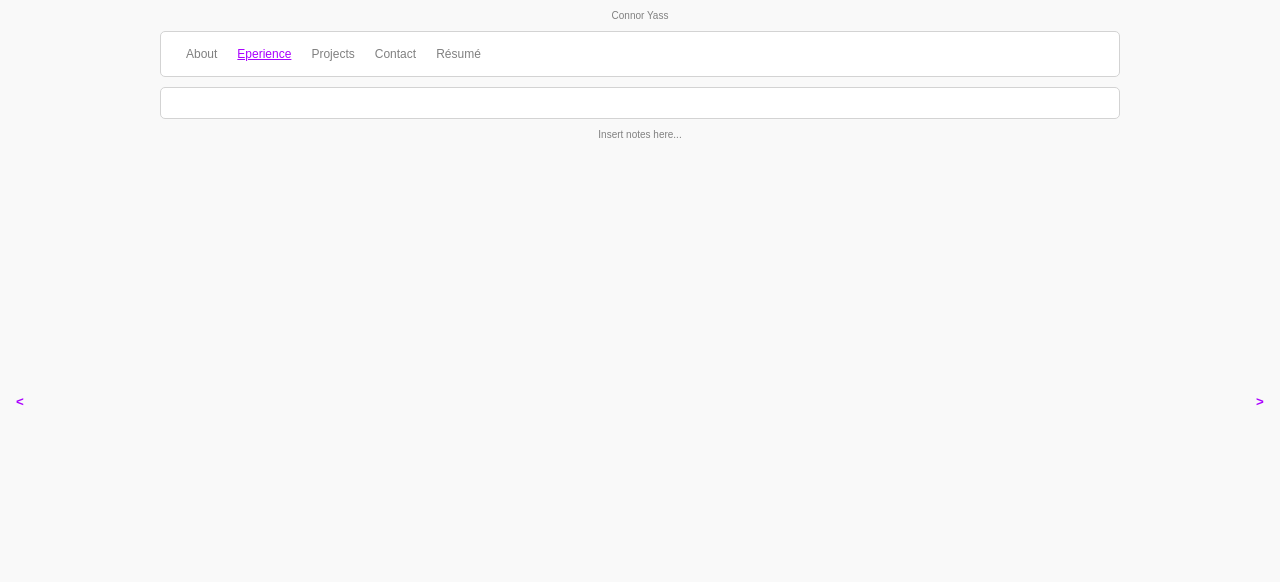
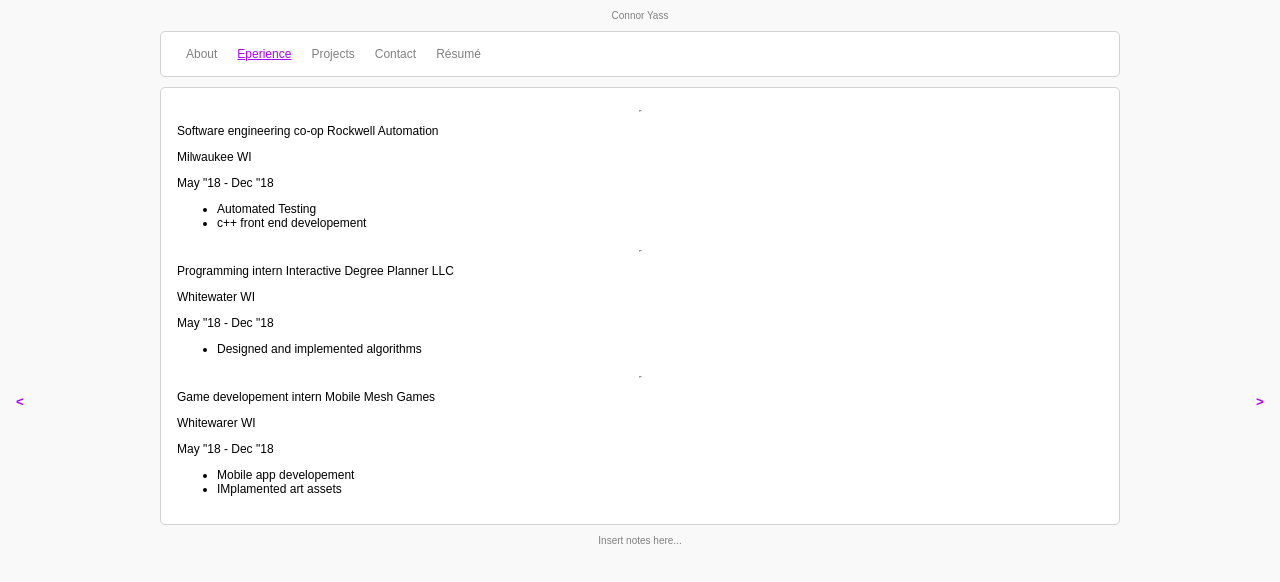
Before and after one commit to yassck02/portfolio, an Angular app in the folder src/: page /experience in a window 1280 px wide. Shown: the top 582 px of the page. Built offline with nearby package versions, Linux system fonts and the light colour scheme.

Commit message:
Added the experience service

```diff
--- a/src/src/app/app.module.ts
+++ b/src/src/app/app.module.ts
@@ -8,6 +8,7 @@ import { AppRoutingModule } from './app-routing.module';
 import { AppComponent } from './app.component';
 
 import { ProjectService } from './services/project.service'
+import { ExperienceService } from './services/experience.service'
 
 import { HomePage } from './pages/home/home.page';
 import { ProjectsPage } from './pages/projects/projects.page';
@@ -15,7 +16,6 @@ import { ContactPage } from './pages/contact/contact.page';
 import { ExperiencePage } from './pages/experience/experience.page';
 import { ProjectDetailPage } from './pages/projects/project-detail.page';
 import { Four0FourPage } from './pages/four0four/four0four.page';
-
 import { ResumePage } from './pages/resume/resume.page';
 
 @NgModule({
--- a/src/src/app/pages/experience/experience.page.css
+++ b/src/src/app/pages/experience/experience.page.css
@@ -0,0 +1,14 @@
+
+hr {
+    width: 1px;
+    height: 100%;
+    color: hsl(var(--hue), 100%, 50%);
+}
+
+.experience-main {
+    border: 1px solid white;
+}
+
+.experience-main:hover {
+    border: 1px solid hsl(var(--hue), 100%, 50%);
+}
--- a/src/src/app/pages/experience/experience.page.html
+++ b/src/src/app/pages/experience/experience.page.html
@@ -0,0 +1,10 @@
+
+<div class="experience-main" *ngFor="let experience of experiences">
+    <hr>
+    <p>{{experience.title}} {{experience.company}}</p>
+    <p>{{experience.location}}</p>
+    <p>{{experience.timeframe}}</p>
+    <ul>
+        <li *ngFor="let skill of experience.skills">{{skill}}</li>
+    </ul>
+</div>
--- a/src/src/app/pages/experience/experience.page.ts
+++ b/src/src/app/pages/experience/experience.page.ts
@@ -1,4 +1,6 @@
 import { Component } from '@angular/core';
+
+import { ExperienceService, IExperience } from '../../services/experience.service';
 
 @Component({
   templateUrl: './experience.page.html',
@@ -6,4 +8,11 @@ import { Component } from '@angular/core';
 })
 export class ExperiencePage {
 
+    public experiences: IExperience[];
+
+    constructor(private service: ExperienceService) { }
+
+    ngOnInit() {
+        this.experiences = this.service.getExperiences();
+    }
 }
--- /dev/null
+++ b/src/src/app/services/experience.service.ts
@@ -0,0 +1,53 @@
+import { Injectable } from '@angular/core';
+import { Observable } from "rxjs";
+import { HttpClient } from "@angular/common/http";
+
+export interface IExperience {
+    title: string;
+    company: string;
+    location: string;
+    timeframe: string;
+    skills: string[];
+}
+
+@Injectable({
+  providedIn: 'root',
+})
+export class ExperienceService {
+
+    constructor(private http: HttpClient) { }
+
+    getExperiences(): IExperience[] { return EXPERIENCE; }
+}
+
+export const EXPERIENCE: IExperience[] = [
+    {
+        title: 'Software engineering co-op',
+        company: 'Rockwell Automation',
+        location: 'Milwaukee WI',
+        timeframe: 'May \"18 - Dec \"18',
+        skills: [
+            'Automated Testing',
+            'c++ front end developement'
+        ]
+    },
+    {
+        title: 'Programming intern',
+        company: 'Interactive Degree Planner LLC',
+        location: 'Whitewater WI',
+        timeframe: 'May \"18 - Dec \"18',
+        skills: [
+            'Designed and implemented algorithms'
+        ]
+    },
+    {
+        title: 'Game developement intern',
+        company: 'Mobile Mesh Games',
+        location: 'Whitewarer WI',
+        timeframe: 'May \"18 - Dec \"18',
+        skills: [
+            'Mobile app developement',
+            'IMplamented art assets'
+        ]
+    }
+]
```
